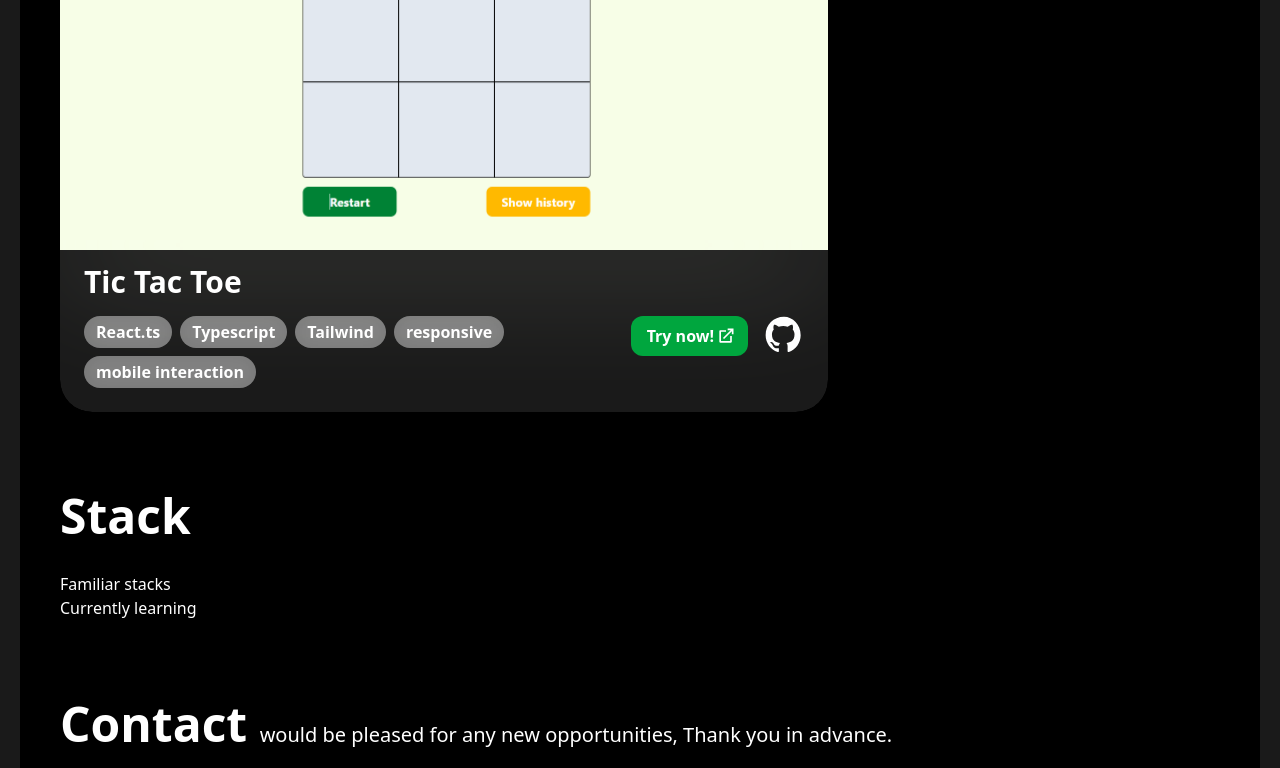
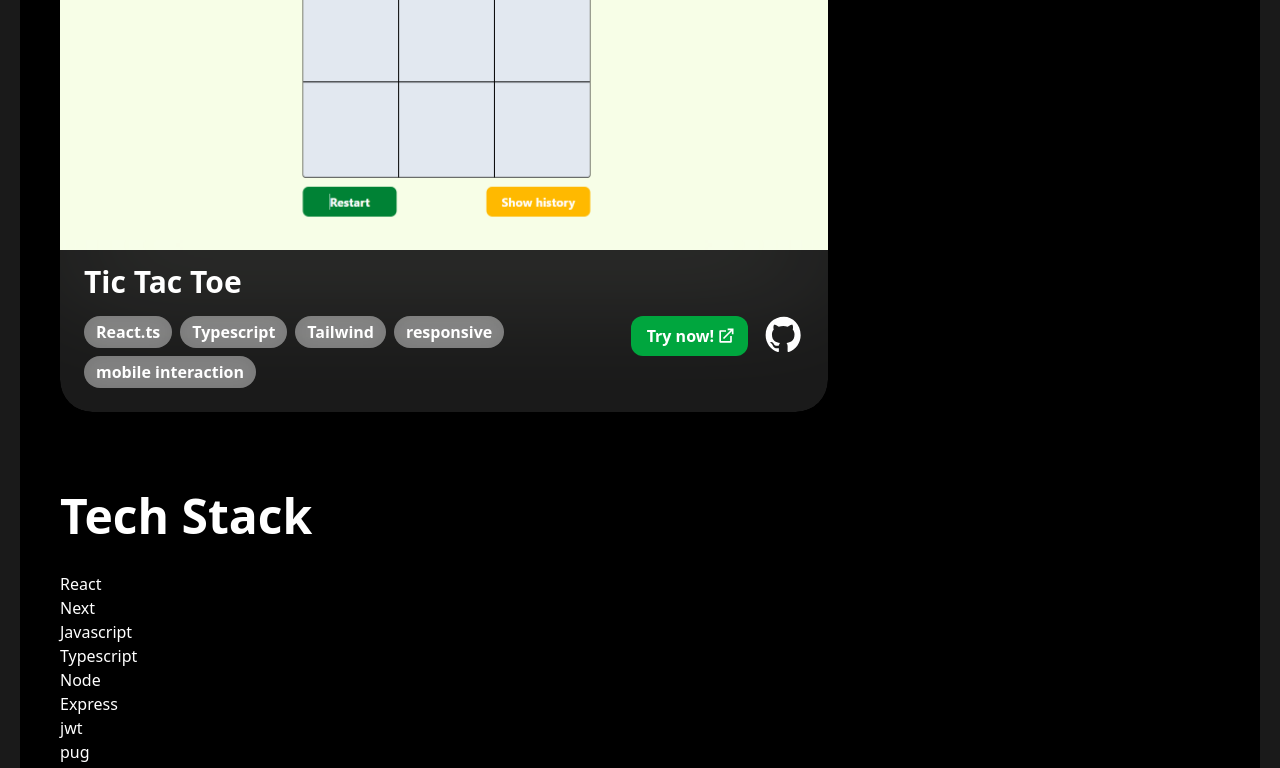
Before and after one commit to Imperator7/portfolio-next, a Next.js app: page / in a window 1280 px wide. Shown: the part 2000-2768 px from the top of the page. Built offline with nearby package versions, Linux system fonts and the light colour scheme.

Commit message:
add resume.pdf, create download button for resume, and tweak some little ui details

```diff
--- a/app/globals.css
+++ b/app/globals.css
@@ -14,7 +14,7 @@ html {
   }
 
   .btn {
-    @apply p-2 bg-blue-400;
+    @apply p-2 bg-green-400 rounded-xl px-4 font-bold cursor-pointer active:translate-y-2 transition-transform duration-100;
   }
 
   .liquid-glass {
--- a/app/page.tsx
+++ b/app/page.tsx
@@ -14,7 +14,7 @@ export default function Home() {
 
   const THRESHOLD = 50 //px to scroll before show right navbar
 
-  const navList = ['About me', 'Projects', 'Stack', 'Contact']
+  const navList = ['About me', 'Projects', 'Tech stack', 'Contact']
 
   const onScroll = () => setScrolled(window.scrollY > THRESHOLD)
 
@@ -35,7 +35,7 @@ export default function Home() {
         <h3 id="Projects">
           <Projects />
         </h3>
-        <h3 id="Stack">
+        <h3 id="Tech stack">
           <Stack />
         </h3>
         <h3 id="Contact">
--- a/components/CopyEmail.jsx
+++ b/components/CopyEmail.jsx
@@ -28,10 +28,7 @@ const CopyEmail = () => {
       >
         <a href={`mailto:${email}`}>{email}</a>
       </span>
-      <button
-        className="btn font-bold bg-green-500 rounded-xl px-4 mx-4 cursor-pointer"
-        onClick={handleOnClick}
-      >
+      <button className="btn bg-green-700 mx-4 text-xl" onClick={handleOnClick}>
         {copied ? 'Copied!' : 'Copy'}
       </button>
     </span>
--- a/layout/Contact.jsx
+++ b/layout/Contact.jsx
@@ -13,12 +13,13 @@ const Contact = () => {
           </span>
         </h2>
       </div>
-      <div className="text-2xl liquid-glass max-w-156 p-4">
+      <div className="flex gap-20">
+        <div className="text-2xl liquid-glass min-w-132 p-4">
           <p className="mb-2">Please contact me via:</p>
           <div className="relative group flex flex-col gap-2">
             <p>
               <b>Email: </b>
-            {<CopyEmail />}
+              <CopyEmail />
             </p>
             <p>
               <b>Tel:</b> 095-528-4138
@@ -26,6 +27,16 @@ const Contact = () => {
             <MessageIcon />
           </div>
         </div>
+        <div>
+          <a
+            href="/files/rungroj_rungsaranon_resume.pdf"
+            download
+            className="btn bg-green-900 block max-w-fit"
+          >
+            Download Resume
+          </a>
+        </div>
+      </div>
     </Section>
   )
 }
--- a/layout/Stack.jsx
+++ b/layout/Stack.jsx
@@ -1,17 +1,33 @@
 import Section from '@/components/Section'
 
 const Stack = () => {
-  const familiarStack = {
-    language: ['Javascript, Typescript, Python, Java'],
-    Library: ['React', 'Redux', ''],
-  }
+  const stacks = [
+    'React',
+    'Next',
+    'Javascript',
+    'Typescript',
+    'Node',
+    'Express',
+    'jwt',
+    'pug',
+    'mongodb',
+    'postgres',
+    'mongoose',
+    'prisma',
+    'github action',
+    'docker',
+  ]
   return (
     <Section>
       <div>
-        <h2 className="topic-text">Stack</h2>
-        <h3>Familiar stacks</h3>
-
-        <h3>Currently learning</h3>
+        <h2 className="topic-text">Tech Stack</h2>
+        <div>
+          {stacks.map((tech) => (
+            <p key={tech} className="font-light">
+              {tech}
+            </p>
+          ))}
+        </div>
       </div>
     </Section>
   )
```
Also changed, not shown: 1 other file (tests, documents, lock files or other folders). Lines whose indentation alone changed are shown as unchanged.
